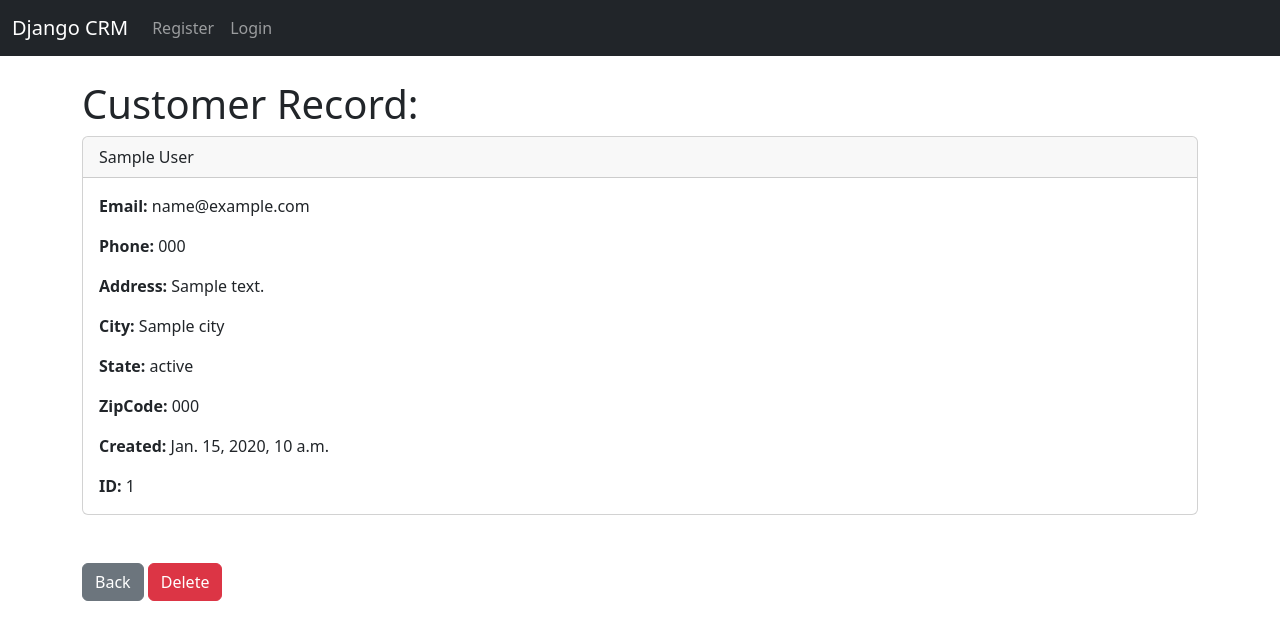
After one commit to snoliva/Django-CRM, a Django app: template website/templates/record.html in a window 1280 px wide. The commit adds this page. Shown: the top 640 px of the page. Run offline with Django 4.2, Linux system fonts and the light colour scheme; the template is opened without the code that fills it: most values are stand-ins (such as "Sample title", 1, 10 or a date in 2020).

Commit message:
Add record view

```diff
--- /dev/null
+++ b/website/templates/record.html
@@ -0,0 +1,41 @@
+{% extends 'base.html' %}
+
+{% block content %}
+<h1>Customer Record:</h1>
+<div class="card">
+    <div class="card-header">
+        {{ customer_record.first_name }} {{ customer_record.last_name }}
+    </div>
+    <div class="card-body">
+        <p class="card-text">
+        <strong>Email: </strong>{{ customer_record.email }}</br>
+        </p>
+        <p class="card-text">
+        <strong>Phone: </strong>{{ customer_record.phone }}</br>
+        </p>
+        <p class="card-text">
+        <strong>Address: </strong>{{ customer_record.address }}</br>
+        </p>
+        <p class="card-text">
+        <strong>City: </strong>{{ customer_record.city }}</br>
+        </p>
+        <p class="card-text">
+        <strong>State: </strong>{{ customer_record.state }}</br>
+        </p>
+        <p class="card-text">
+        <strong>ZipCode: </strong>{{ customer_record.zipcode }}</br>
+        </p>
+        <p class="card-text">
+        <strong>Created: </strong>{{ customer_record.created_at }}</br>
+        </p>
+        <p class="card-text">
+        <strong>ID: </strong>{{ customer_record.id }}</br>
+        </p>
+    </div>
+  </div>
+
+  </br></br>
+  <a href="{% url 'home' %}" class="btn btn-secondary">Back</a>
+  <a href="{% url 'home' %}" class="btn btn-danger">Delete</a>
+
+{% endblock %}
--- a/website/templates/register.html
+++ b/website/templates/register.html
@@ -1,7 +1,7 @@
 {% extends 'base.html' %}
 
 {% block content %}
-<div class="col-md-6 offset-md-3"></div>
+<div class="col-md-6 offset-md-3">
 <h1>Register</h1>
 </br>
 
@@ -24,5 +24,5 @@
     </br>
     <button type="submit" class="btn btn-secondary">Register</button>
     </form>
-
+</div>
 {% endblock %}
--- a/website/urls.py
+++ b/website/urls.py
@@ -1,9 +1,10 @@
 from django.urls import path
-from .views import home, logout_user, register_user
+from .views import home, logout_user, register_user, customer_record
 
 urlpatterns = [
     path('', home, name='home'),
     # path('login/', login_user, name='login'),
     path('logout_user', logout_user, name='logout'),
     path('register', register_user, name='register'),
+    path('records/<int:pk>', customer_record, name='record')
 ]
```
Also changed, not shown: website/templates/home.html (+12 -9 lines), website/views.py (+9 -0 lines).
